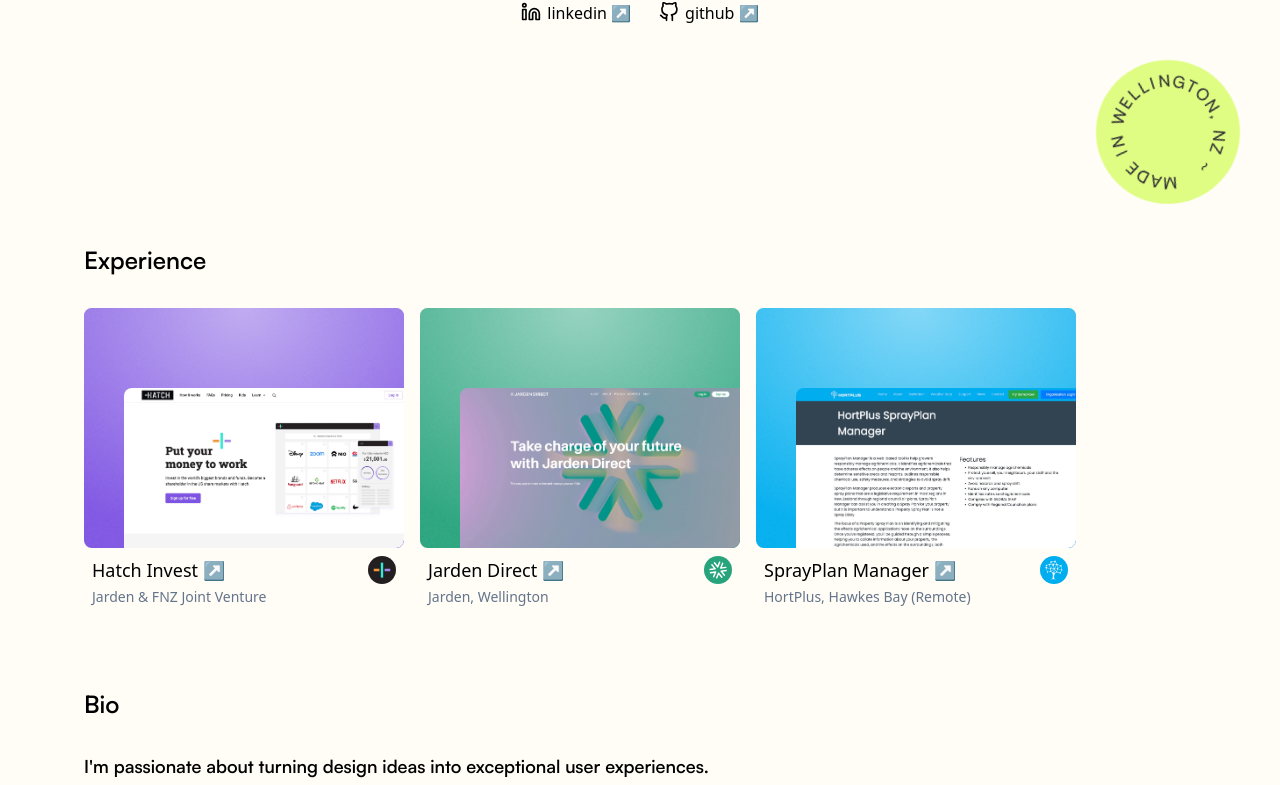
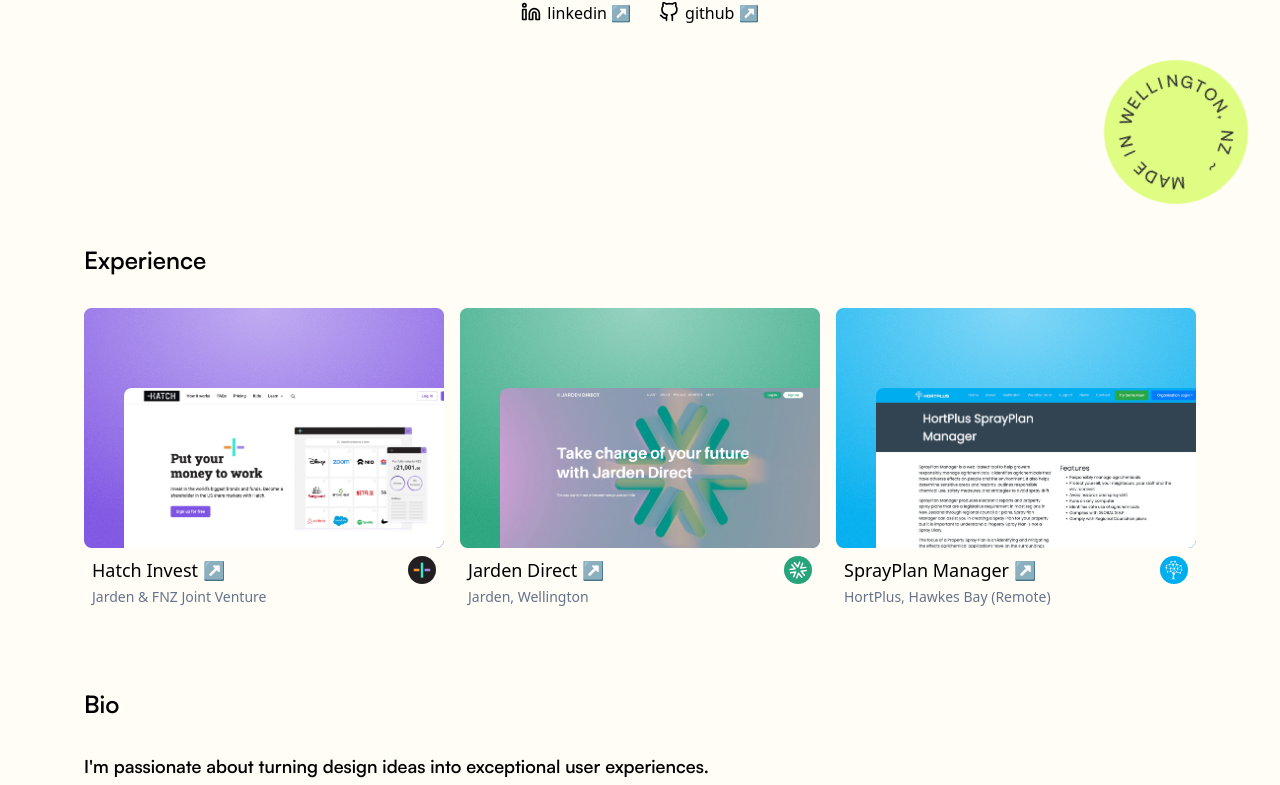
Before and after one commit to wa-bha/v2-personal-website, a Next.js app: page / in a window 1280 px wide. Shown: the part 476-1261 px from the top of the page. Built offline with nearby package versions, Linux system fonts and the light colour scheme.

Commit message:
fix: use grid for displaying experience cards

```diff
--- a/src/app/page.tsx
+++ b/src/app/page.tsx
@@ -53,7 +53,7 @@
           </div>
         </div>
 
-        <div className="absolute bottom-10 right-10 md:bottom-0 animate-spin-slow">
+        <div className="absolute bottom-8 right-8 md:bottom-0 animate-spin-slow">
           <MadeInWellingtonBadge className="w-28 md:w-32 lg:w-36" />
         </div>
       </header>
@@ -62,10 +62,10 @@
         id="experience"
         className="px-1 sm:px-5 my-10 md:mb-20 max-w-[90%] m-auto 2xl:flex 2xl:justify-center"
       >
-        <div className="max-w-2xl">
+        <div className="w-full max-w-6xl 2xl:max-w-2xl">
           <h2>Experience</h2>
 
-          <div className="pt-8 flex flex-wrap lg:flex-nowrap 2xl:flex-wrap gap-x-4 gap-y-6">
+          <div className="pt-8 grid grid-cols-1 sm:grid-cols-2 lg:grid-cols-3 2xl:grid-cols-2 gap-x-4 gap-y-6">
             <ExperienceCard companyName="hatch" />
             <ExperienceCard companyName="jarden" />
             <ExperienceCard companyName="hortplus" />
--- a/src/components/ExperienceCard/ExperienceCard.tsx
+++ b/src/components/ExperienceCard/ExperienceCard.tsx
@@ -63,7 +63,7 @@
   }
 );
 
-const backgroundVariants = cva("w-full sm:w-64 lg:w-80 h-60 bg-gray-300", {
+const backgroundVariants = cva("w-full sm:h-60 bg-gray-300", {
   variants: {
     variant: {
       default: "bg-slate-50",
@@ -78,7 +78,7 @@
   const { applicationName, description, href, logo: Logo, image } = companies[companyName];
 
   return (
-    <section className="w-full sm:w-fit">
+    <section>
       {/* Image */}
       <WobbleCard containerClassName={backgroundVariants({ variant: companyName })}>
         <Image
```
